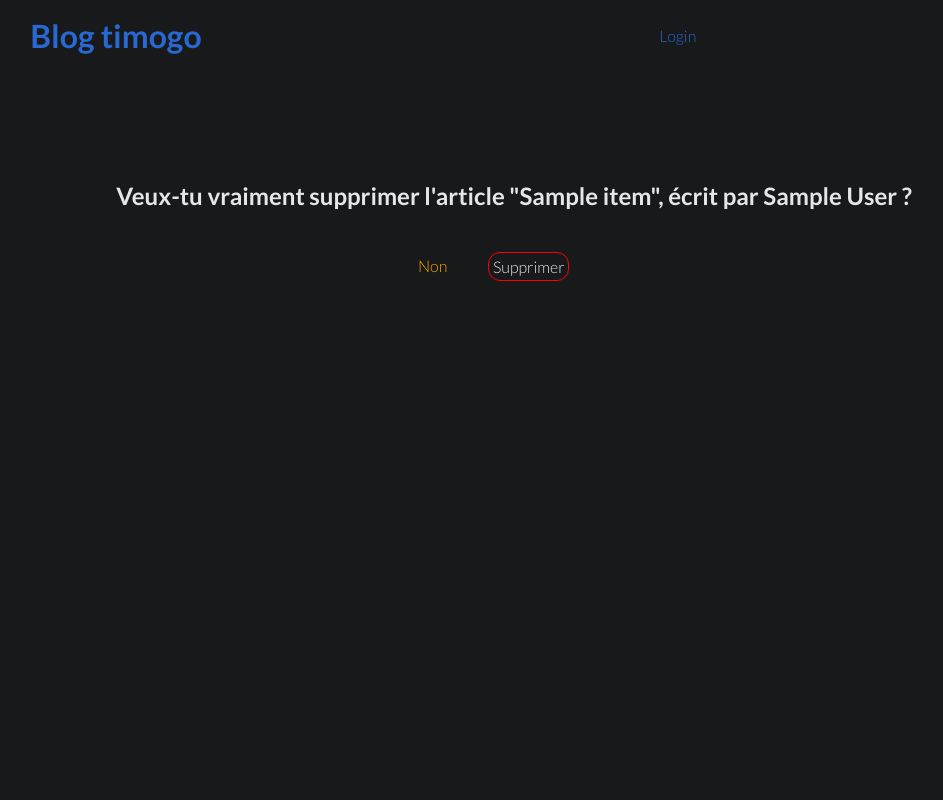
After one commit to timoogo/timogo_blog, a Django app: template blog/templates/CRUD/delete.html in a window 1280 px wide. The commit adds this page. Shown: the whole page, without its empty margins (126-1069 px from the left). Run offline with Django 3.2, Linux system fonts and the light colour scheme; the template is opened without the code that fills it: most values are stand-ins (such as "Sample title", 1, 10 or a date in 2020).

Commit message:
deletePost

```diff
--- a/blog/static/blog/style.css
+++ b/blog/static/blog/style.css
@@ -13,6 +13,8 @@
     --padding-link: 1rem;
     --half-rem: 0.5rem;
     --quarter-rem: 0.25rem;
+    --debug: 1px solid red;
+
 }
 *{
     margin: 0;
@@ -213,3 +215,27 @@ i{
     background-color: var(--accent-color);
     color: var(--text-color);
 }
+
+section.delete {
+    display: flex;
+    flex-direction: column;
+    align-content: center;
+    justify-content: center;
+    align-items: center;
+    height: 40vh;
+}
+section.delete a {
+    color: var(--accent-color);
+}
+section.delete .choices {
+    display: flex;
+    justify-content: space-around;
+    align-items: center;
+    width: 15vw;
+    margin-top: 5vh;
+}
+.choices > input {
+    width: fit-content;
+    border: var(--debug);
+
+}
--- /dev/null
+++ b/blog/templates/CRUD/delete.html
@@ -0,0 +1,15 @@
+{% extends 'blog/base.html' %}
+{% load static %}
+
+{% block delete %}
+    <section class="delete">
+        <h2> Veux-tu vraiment supprimer l'article "{{ item }}", écrit par {{ item.author }} ?</h2>
+        <form action="{% url 'delete_post' item.id %}" method="POST">
+            {% csrf_token %}
+            <div class="choices">
+                <a href="{% url 'go_to_administration' %}">Non</a>
+            <input type="submit" name="Confirm" value="Supprimer"/>
+            </div>
+        </form>
+    </section>
+{% endblock %}
--- a/blog/templates/CRUD/index.html
+++ b/blog/templates/CRUD/index.html
@@ -14,7 +14,7 @@
                 <a href="{% url 'post_detail' pk=post.id %}">
                    <i class="far fa-eye"></i>
                 </a>
-                <a>
+                <a href="{% url 'delete_post' pk=post.id %}">
                    <i class="fas fa-trash"></i>
                 </a>
                  <a href="{% url 'update_post' pk=post.id %}">
--- a/blog/templates/blog/base.html
+++ b/blog/templates/blog/base.html
@@ -29,5 +29,6 @@
  {% block connexion %}{% endblock %}
 {% block go_to_administration %} {% endblock %}
 {% block form %} {% endblock %}
+{% block delete %} {% endblock %}
 
 </body>
--- a/timogo/urls.py
+++ b/timogo/urls.py
@@ -31,5 +31,6 @@ urlpatterns = [
     path('post/<int:pk>/', views.post_detail, name='post_detail'),
     path('account/manage_articles/create_post', views.createPost,  name='create_post'),
     path('account/manage_articles/update_post/<str:pk>', views.updatePost, name='update_post'),
+    path('account/manage_articles/delete_post/<str:pk>', views.deletePost, name='delete_post'),
 
 ]
```
Also changed, not shown: blog/views.py (+11 -2 lines), db.sqlite3.
